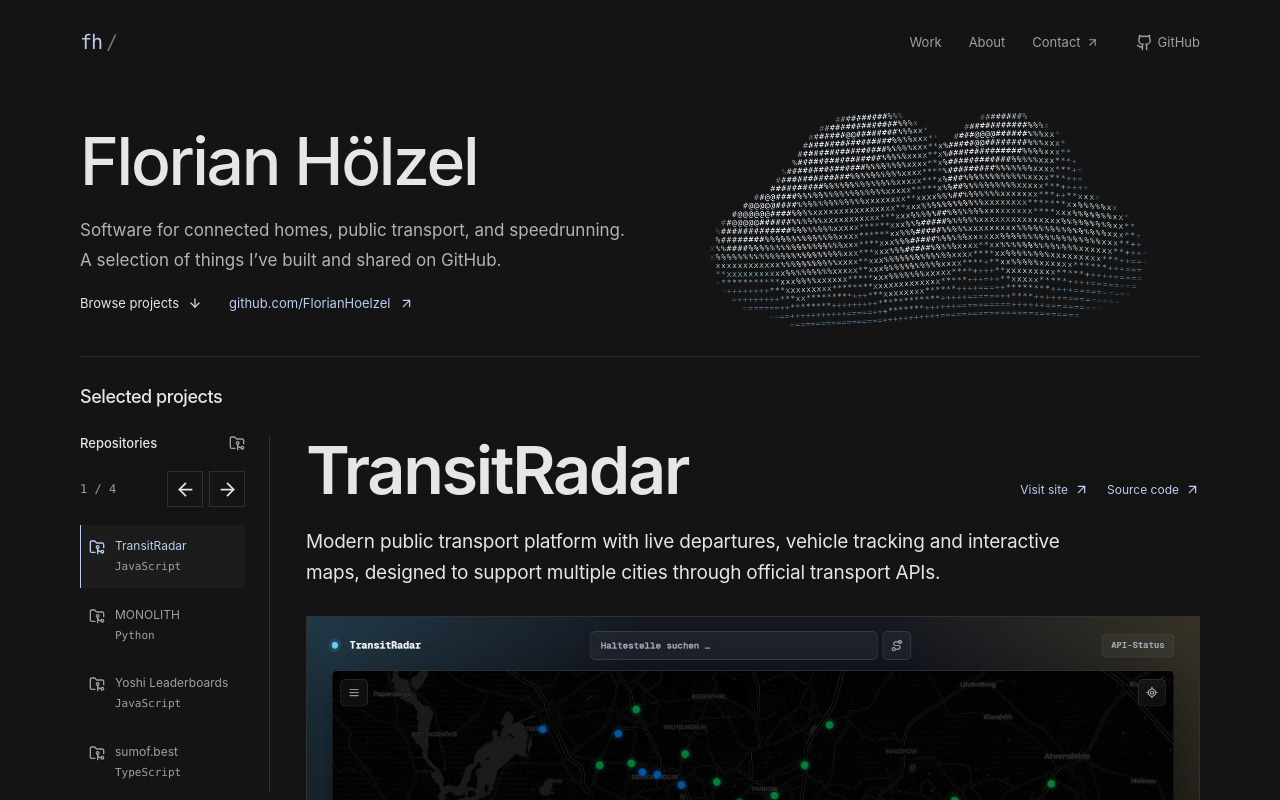
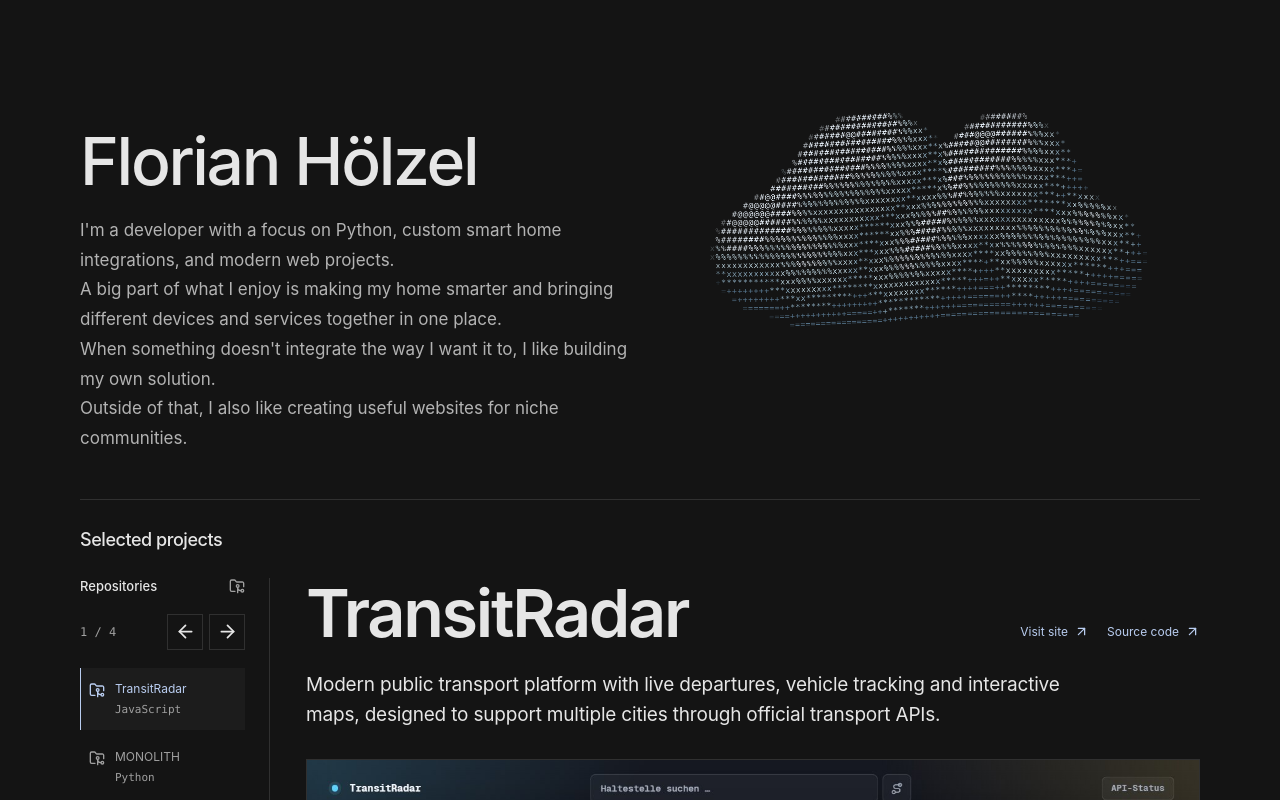
Before and after one commit to FlorianHoelzel/portfolio, a React (Vite) app: page / in a window 1280 px wide. Shown: the top 800 px of the page. Built offline with nearby package versions, Linux system fonts and the light colour scheme.

Commit message:
Simplify portfolio navigation, copy, and spacing

```diff
--- a/src/App.tsx
+++ b/src/App.tsx
@@ -1,4 +1,3 @@
-import { Header } from './components/Header';
 import { Footer } from './components/Footer';
 import { Hero } from './sections/Hero';
 import { Work } from './sections/Work';
@@ -9,7 +8,6 @@ export function App() {
   return (
     <div id="top">
       <a className="skip-link" href="#main">Skip to content</a>
-      <Header />
       <main id="main">
         <Hero />
         <Work />
--- a/src/components/Footer.tsx
+++ b/src/components/Footer.tsx
@@ -1,7 +1,7 @@
-import { ArrowUp, ArrowUpRight } from 'lucide-react';
+import { ArrowUp, Github } from 'lucide-react';
 import { profile } from '../data/portfolio';
 import { ExternalLink } from './ExternalLink';
 
 export function Footer() {
-  return <footer className="footer container"><span>© {new Date().getFullYear()} Florian Hoelzel</span><div><ExternalLink href={profile.github}>GitHub <ArrowUpRight size={13} /></ExternalLink><a href="#top">Back to top <ArrowUp size={13} /></a></div></footer>;
+  return <footer className="footer container"><span>© {new Date().getFullYear()} Florian Hoelzel</span><div><ExternalLink href={profile.github}>GitHub <Github size={13} aria-hidden="true" /></ExternalLink><a href="#top">Back to top <ArrowUp size={13} /></a></div></footer>;
 }
--- a/src/components/Header.tsx
+++ /dev/null
@@ -1,22 +0,0 @@
-import { useState } from 'react';
-import { ArrowUpRight, Github, Menu, X } from 'lucide-react';
-import { profile } from '../data/portfolio';
-import { ExternalLink } from './ExternalLink';
-
-export function Header() {
-  const [open, setOpen] = useState(false);
-  return (
-    <header className="header">
-      <div className="container header-inner">
-        <a href="#top" className="wordmark" aria-label="Florian, home">fh<span>/</span></a>
-        <button className="menu-toggle" onClick={() => setOpen(!open)} aria-expanded={open} aria-controls="main-navigation" aria-label={open ? 'Close menu' : 'Open menu'}>{open ? <X /> : <Menu />}</button>
-        <nav id="main-navigation" className={open ? 'navigation is-open' : 'navigation'} aria-label="Main navigation">
-          <a href="#work" onClick={() => setOpen(false)}>Work</a>
-          <a href="#about" onClick={() => setOpen(false)}>About</a>
-          <a href="#contact" onClick={() => setOpen(false)}>Contact <ArrowUpRight size={13} /></a>
-          <ExternalLink href={profile.github} className="nav-github"><Github size={17} /> GitHub</ExternalLink>
-        </nav>
-      </div>
-    </header>
-  );
-}
--- a/src/data/portfolio.ts
+++ b/src/data/portfolio.ts
@@ -3,7 +3,10 @@ import type { Project } from '../types/project';
 export const profile = {
   name: 'Florian Hölzel',
   github: 'https://github.com/FlorianHoelzel',
-  intro: 'Software for connected homes, public transport, and speedrunning. A selection of things I’ve built and shared on GitHub.',
+  intro: `I'm a developer with a focus on Python, custom smart home integrations, and modern web projects.
+A big part of what I enjoy is making my home smarter and bringing different devices and services together in one place.
+When something doesn't integrate the way I want it to, I like building my own solution.
+Outside of that, I also like creating useful websites for niche communities.`,
 };
 
 const repository = (name: string) => `${profile.github}/${name}`;
--- a/src/features/hero/hero.css
+++ b/src/features/hero/hero.css
@@ -1,10 +1,11 @@
 
 .hero {
-  padding-block: 40px 45px;
+  padding-block: 124px 45px;
   position: relative;
   isolation: isolate;
 }
 .hero-intro {
+  white-space: pre-line;
   font-size: 17px;
   color: #b3b3b3;
   line-height: 1.75;
@@ -24,9 +25,6 @@
   align-items: center;
   gap: 9px;
   color: var(--accent);
-}
-.hero-links a:first-child {
-  color: var(--text);
 }
 .hero-entrance {
   position: absolute;
@@ -49,7 +47,7 @@
   width: min(66vw, 730px);
   height: 350px;
   right: -60px;
-  top: -50px;
+  top: 34px;
 }
 .ascii-cloud-canvas {
   display: block;
@@ -74,7 +72,7 @@
 }
 @media (max-width: 700px) {
   .hero {
-    padding-block: 0 36px;
+    padding-block: 77px 36px;
   }
   .hero-intro {
     font-size: 15px;
--- a/src/features/work/stack-trace.css
+++ b/src/features/work/stack-trace.css
@@ -25,7 +25,7 @@
 .stack-inspector a { display: grid; place-items: center; min-width: 32px; min-height: 32px; padding: 7px; color: var(--accent); }
 .stack-inspector a:hover { background: var(--line); }
 .stack-inspector-hint { padding-top: 3px; }
-.stack-trace-compact { margin-top: 18px; padding-top: 14px; }
+.stack-trace-compact { margin-top: 12px; padding-block: 0; border: 0; }
 .stack-trace-compact .stack-trace-heading h4 { font-size: 11px; letter-spacing: 0; }
 .stack-trace-compact .stack-layer { grid-template-columns: 65px minmax(0, 1fr); gap: 12px; }
 .stack-trace-compact .stack-trace-layers { gap: 5px; }
--- a/src/sections/About.tsx
+++ b/src/sections/About.tsx
@@ -5,7 +5,7 @@ export function About() {
       <div className="about-copy">
         <p>I write software around my interests: connecting devices to Apple Home, working with public transport data, and building tools for speedrunning.</p>
         <p>Most of those projects are open source. The repositories include the code and documentation if you want to take a closer look.</p>
-        <dl className="toolbox"><dt>Languages</dt><dd>Python, JavaScript, TypeScript, C#</dd><dt>Working with</dt><dd>HomeKit, REST APIs, data visualization</dd></dl>
+        <dl className="toolbox"><dt>Languages</dt><dd>Python, JavaScript, TypeScript</dd><dt>Working with</dt><dd>HomeKit, REST APIs, data visualization</dd></dl>
       </div>
     </section>
   );
--- a/src/sections/Contact.tsx
+++ b/src/sections/Contact.tsx
@@ -1,4 +1,4 @@
-import { ArrowUpRight } from 'lucide-react';
+import { Github } from 'lucide-react';
 import { profile } from '../data/portfolio';
 import { ExternalLink } from '../components/ExternalLink';
 
@@ -6,7 +6,7 @@ export function Contact() {
   return (
     <section id="contact" className="contact-section container" aria-labelledby="contact-heading">
       <h2 id="contact-heading">Elsewhere</h2>
-      <div><ExternalLink href={profile.github}>GitHub <ArrowUpRight size={17} /></ExternalLink><p>For questions about a project, open an issue in its repository.</p></div>
+      <div><ExternalLink href={profile.github}>GitHub <Github size={17} aria-hidden="true" /></ExternalLink><p>For questions about a project, open an issue in its repository.</p></div>
     </section>
   );
 }
--- a/src/sections/Hero.tsx
+++ b/src/sections/Hero.tsx
@@ -1,6 +1,4 @@
-import { ArrowDown, ArrowUpRight } from 'lucide-react';
 import { profile } from '../data/portfolio';
-import { ExternalLink } from '../components/ExternalLink';
 import { AsciiCloud } from '../features/hero/AsciiCloud';
 import { HeroEntrance } from '../features/hero/HeroEntrance';
 import { useReducedMotion } from '../hooks/useReducedMotion';
@@ -13,10 +11,6 @@ export function Hero() {
       <h1 id="hero-heading">{profile.name}</h1>
       <HeroEntrance reducedMotion={reducedMotion} />
       <p className="hero-intro">{profile.intro}</p>
-      <div className="hero-links">
-        <a href="#work">Browse projects <ArrowDown size={14} /></a>
-        <ExternalLink href={profile.github}>github.com/FlorianHoelzel <ArrowUpRight size={15} /></ExternalLink>
-      </div>
     </section>
   );
 }
--- a/src/sections/Work.tsx
+++ b/src/sections/Work.tsx
@@ -1,7 +1,5 @@
-import { ArrowUpRight, Github } from 'lucide-react';
-import { profile, projects } from '../data/portfolio';
+import { projects } from '../data/portfolio';
 import { ProjectCard } from '../components/ProjectCard';
-import { ExternalLink } from '../components/ExternalLink';
 import { ProjectCarousel } from '../features/work/ProjectCarousel';
 
 const otherProjects = projects.filter(project => !project.featured);
@@ -12,6 +10,5 @@ export function Work() {
     <ProjectCarousel />
     <div className="section-heading other-projects-heading"><h2>More projects</h2><span className="section-aside">Integrations and smaller experiments</span></div>
     <div className="projects-grid">{otherProjects.map(project => <ProjectCard project={project} key={project.slug} index={projects.indexOf(project)} />)}</div>
-    <div className="work-footer"><ExternalLink href={`${profile.github}?tab=repositories`}><Github size={15} /> All repositories on GitHub <ArrowUpRight size={14} /></ExternalLink></div>
   </section>;
 }
--- a/src/styles/base.css
+++ b/src/styles/base.css
@@ -70,42 +70,8 @@ svg {
 .skip-link:focus {
   transform: translateY(0);
 }
-.header-inner {
-  height: 84px;
-  display: flex;
-  align-items: center;
-  justify-content: space-between;
-}
-.wordmark {
-  font-family: Consolas, monospace;
-  font-weight: 500;
-  font-size: 20px;
-  letter-spacing: -1px;
-}
-.wordmark span {
-  color: #737373;
-  margin-left: 4px;
-}
-.navigation {
-  display: flex;
-  gap: 27px;
-  align-items: center;
-  font-size: 13px;
-  color: var(--muted);
-}
-.navigation a {
-  display: inline-flex;
-  align-items: center;
-  gap: 5px;
-}
-.navigation a:hover, .hero-links a:hover, .project-links a:hover, .work-footer a:hover, .footer a:hover {
+.hero-links a:hover, .project-links a:hover, .work-footer a:hover, .footer a:hover {
   color: var(--text);
-}
-.nav-github {
-  margin-left: 10px;
-}
-.menu-toggle {
-  display: none;
 }
 h1 {
   font-size: clamp(42px, 6vw, 66px);
@@ -143,6 +109,10 @@ h2 {
   gap: 20px;
   padding: 30px 0;
   border-bottom: 1px solid var(--line);
+}
+.project-card:last-child {
+  border-bottom: 0;
+  padding-bottom: 12px;
 }
 .project-index {
   padding-top: 3px;
@@ -236,7 +206,7 @@ h2 {
   padding-top: 30px;
 }
 .about-section {
-  margin-top: 75px;
+  margin-top: 32px;
 }
 .about-copy p {
   font-size: 14px;
@@ -303,9 +273,6 @@ h2 {
   .container {
     width: calc(100% - 40px);
   }
-  .header-inner {
-    height: 77px;
-  }
   .section-aside {
     display: none;
   }
@@ -357,37 +324,6 @@ h2 {
   }
 }
 @media (max-width: 480px) {
-  .menu-toggle {
-    display: grid;
-    place-items: center;
-    background: transparent;
-    color: var(--text);
-    border: 0;
-    padding: 8px;
-  }
-  .menu-toggle svg {
-    width: 20px;
-    height: 20px;
-  }
-  .navigation {
-    display: none;
-    position: absolute;
-    top: 77px;
-    left: 0;
-    right: 0;
-    z-index: 10;
-    background: #1c1c1c;
-    padding: 22px;
-    gap: 23px;
-    border-bottom: 1px solid var(--line);
-  }
-  .navigation.is-open {
-    display: flex;
-    flex-wrap: wrap;
-  }
-  .nav-github {
-    margin-left: 0;
-  }
   h1 {
     font-size: 40px;
   }
@@ -397,9 +333,3 @@ h2 {
     scroll-behavior: auto;
   }
 }
-.wordmark {
-  color: var(--accent);
-}
-.navigation a:hover {
-  color: var(--accent);
-}
```
